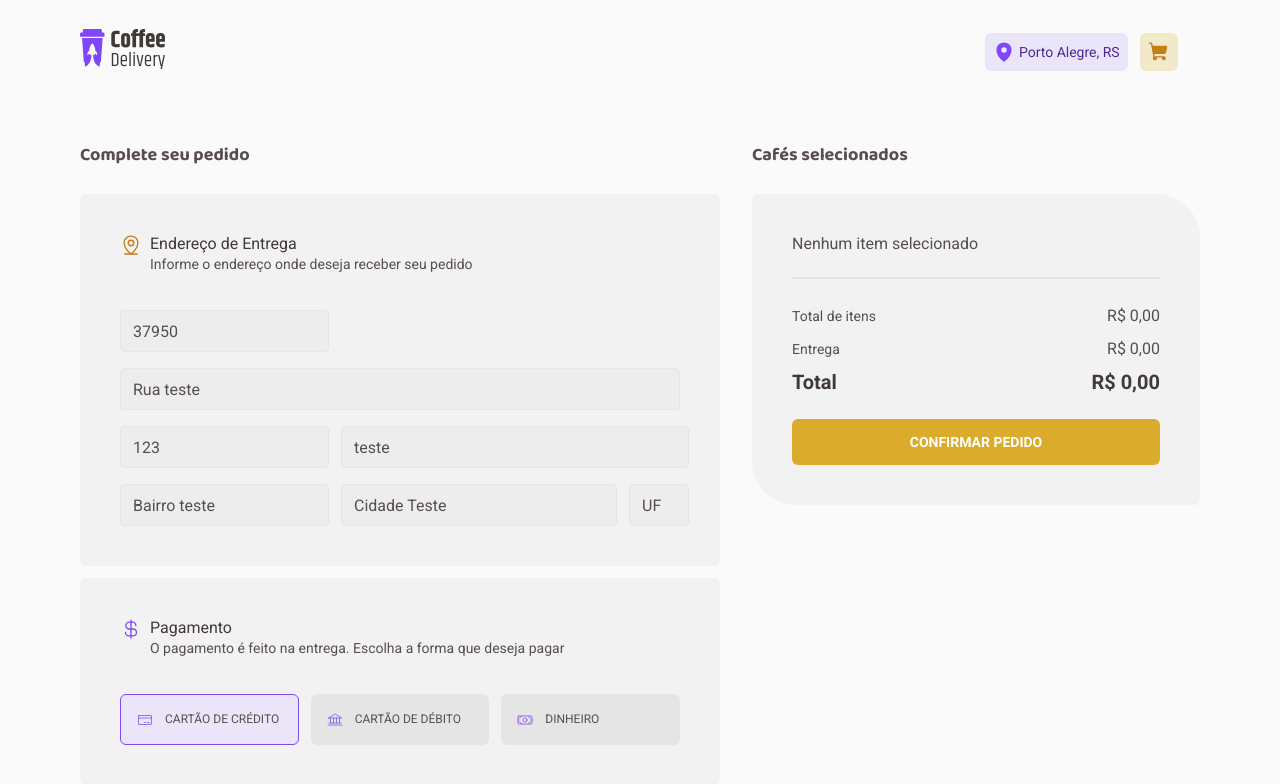
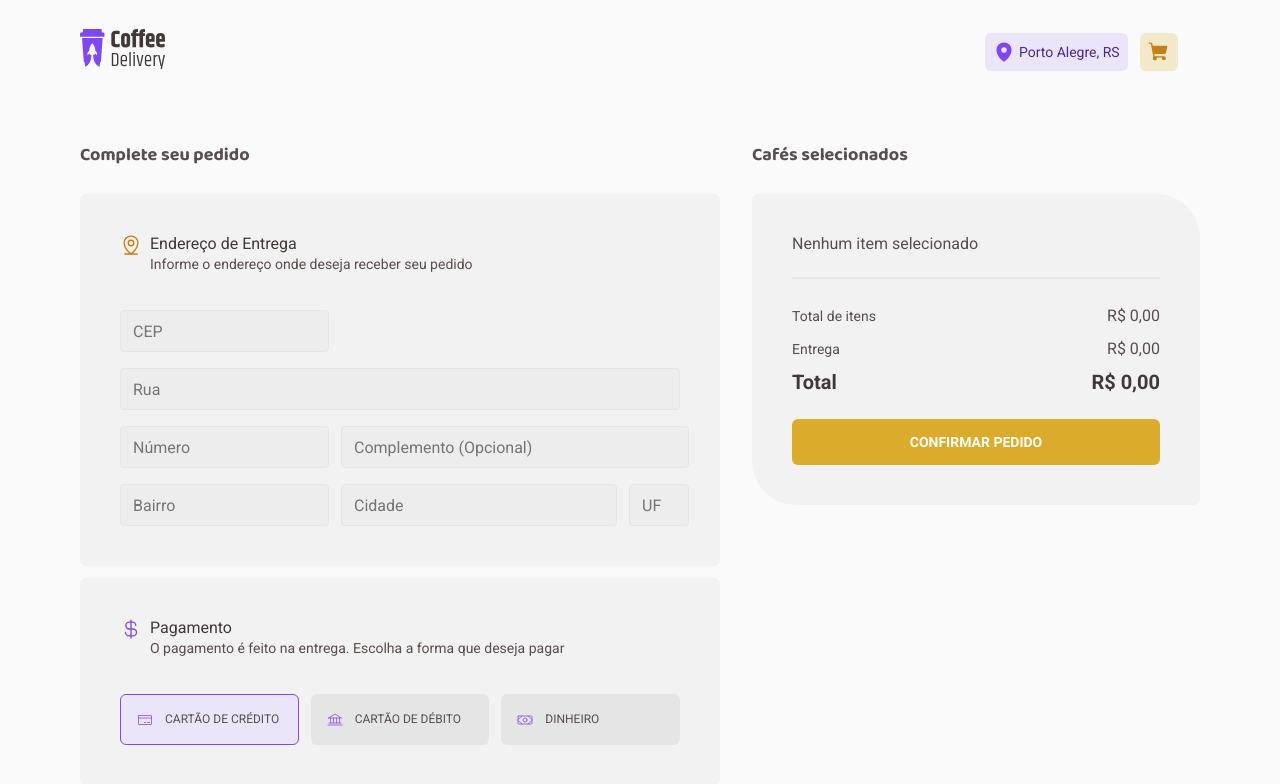
Before and after one commit to viniciusmb17/coffee-delivery, a React (Vite) app: page /checkout in a window 1280 px wide. Shown: the top 784 px of the page. Built offline with nearby package versions, Linux system fonts and the light colour scheme.

Commit message:
feat: concluir submit de checkoutForm

```diff
--- a/package.json
+++ b/package.json
@@ -11,6 +11,7 @@
     "lint-fix": "eslint src --ext .ts,.tsx --fix"
   },
   "dependencies": {
+    "@hookform/error-message": "^2.0.0",
     "@hookform/resolvers": "^2.9.10",
     "@types/styled-components": "^5.1.26",
     "@types/uuid": "^8.3.4",
--- a/src/pages/Checkout/components/AddressForm/index.tsx
+++ b/src/pages/Checkout/components/AddressForm/index.tsx
@@ -1,8 +1,12 @@
 import { useFormContext } from 'react-hook-form'
 import { AddressFormWrapper } from './style'
+import { ErrorMessage } from '@hookform/error-message'
 
 export function AddressForm() {
-  const { register } = useFormContext()
+  const {
+    register,
+    formState: { errors },
+  } = useFormContext()
 
   return (
     <AddressFormWrapper>
@@ -10,19 +14,24 @@ export function AddressForm() {
         type="text"
         id="cep"
         placeholder="CEP"
+        required
         {...register('address.cep')}
       />
+      <ErrorMessage errors={errors} name="address.cep" />
       <input
         type="text"
         id="rua"
         placeholder="Rua"
+        required
         {...register('address.rua')}
       />
+      <ErrorMessage errors={errors} name="address.rua" />
       <div>
         <input
           type="text"
           id="num"
           placeholder="Número"
+          required
           {...register('address.num')}
         />
         <input
@@ -37,6 +46,7 @@ export function AddressForm() {
           type="text"
           id="bairro"
           placeholder="Bairro"
+          required
           {...register('address.bairro')}
         />
         <input
@@ -49,6 +59,7 @@ export function AddressForm() {
           type="text"
           id="uf"
           placeholder="UF"
+          required
           style={{ textTransform: 'uppercase' }}
           {...register('address.uf')}
         />
--- a/src/pages/Checkout/components/AddressForm/style.ts
+++ b/src/pages/Checkout/components/AddressForm/style.ts
@@ -8,7 +8,7 @@ export const AddressFormWrapper = styled.div`
   gap: 1rem;
 
   width: 35rem;
-  height: 13.5rem;
+  min-height: 13.5rem;
 
   input {
     height: 2.625rem;
--- a/src/pages/Checkout/index.tsx
+++ b/src/pages/Checkout/index.tsx
@@ -47,6 +47,7 @@ const checkoutFormValidationSchema = zod.object({
 
 type CheckoutFormData = zod.infer<typeof checkoutFormValidationSchema>
 
+// TODO: Incluir informações de pagamento e valores do pedido a partir do formulário com react-hook-form
 type IPaymentType = CheckoutFormData['payment']
 
 export function Checkout() {
@@ -58,13 +59,13 @@ export function Checkout() {
     resolver: zodResolver(checkoutFormValidationSchema),
     defaultValues: {
       address: {
-        cep: '37950',
-        rua: 'Rua teste',
-        num: '123',
-        complemento: 'teste',
-        bairro: 'Bairro teste',
-        cidade: 'Cidade Teste',
-        uf: 'UF',
+        cep: '',
+        rua: '',
+        num: '',
+        complemento: '',
+        bairro: '',
+        cidade: '',
+        uf: '',
       },
       payment: {
         type: 'credit',
@@ -75,19 +76,28 @@ export function Checkout() {
   const { handleSubmit, reset } = checkoutForm
 
   function handleSubmitCheckoutForm(data: CheckoutFormData) {
-    console.log(data)
-    alert('Form submitted')
-    // alert(`
-    // Pedido confirmado!
-    // Dados de entrega:
-    // Cep: ${'cep'}
-    // Rua: ${'rua'}
-    // Número: ${'numero'}
-    // Complemento: ${'complemento'}
-    // Bairro: ${'bairro'}
-    // Cidade: ${'cidade'}
-    // UF: ${'uf'}
-    // `)
+    const { address, payment } = data
+    alert(`
+    Pedido confirmado!
+    ___________________
+    Dados de entrega
+    Cep: ${address.cep}
+    Rua: ${address.rua}
+    Número: ${address.num}${
+      address.complemento.length !== 0 &&
+      `
+    Complemento: ${address.complemento}`
+    }
+    Bairro: ${address.bairro}
+    Cidade: ${address.cidade}
+    UF: ${address.uf}
+    ___________________
+    Pagamento: ${payment.type}
+    ___________________
+    Total de itens: R$ ${priceToString(totalItems)}
+    Entrega: R$ ${priceToString(deliveryCost)}
+    Total: R$ ${totalOrder}
+    `)
     reset()
     navigate('/success')
   }
--- a/src/pages/Checkout/style.ts
+++ b/src/pages/Checkout/style.ts
@@ -72,11 +72,9 @@ export const CheckoutContainer = styled.div`
 `
 
 export const ShippingArticle = styled.article`
-  height: 23.25rem;
   color: ${(props) => props.theme['yellow-dark']};
 `
 export const PaymentArticle = styled.article`
-  height: 12.9375rem;
   color: ${(props) => props.theme.purple};
 `
 
```
Also changed, not shown: 1 other file (tests, documents, lock files or other folders).
